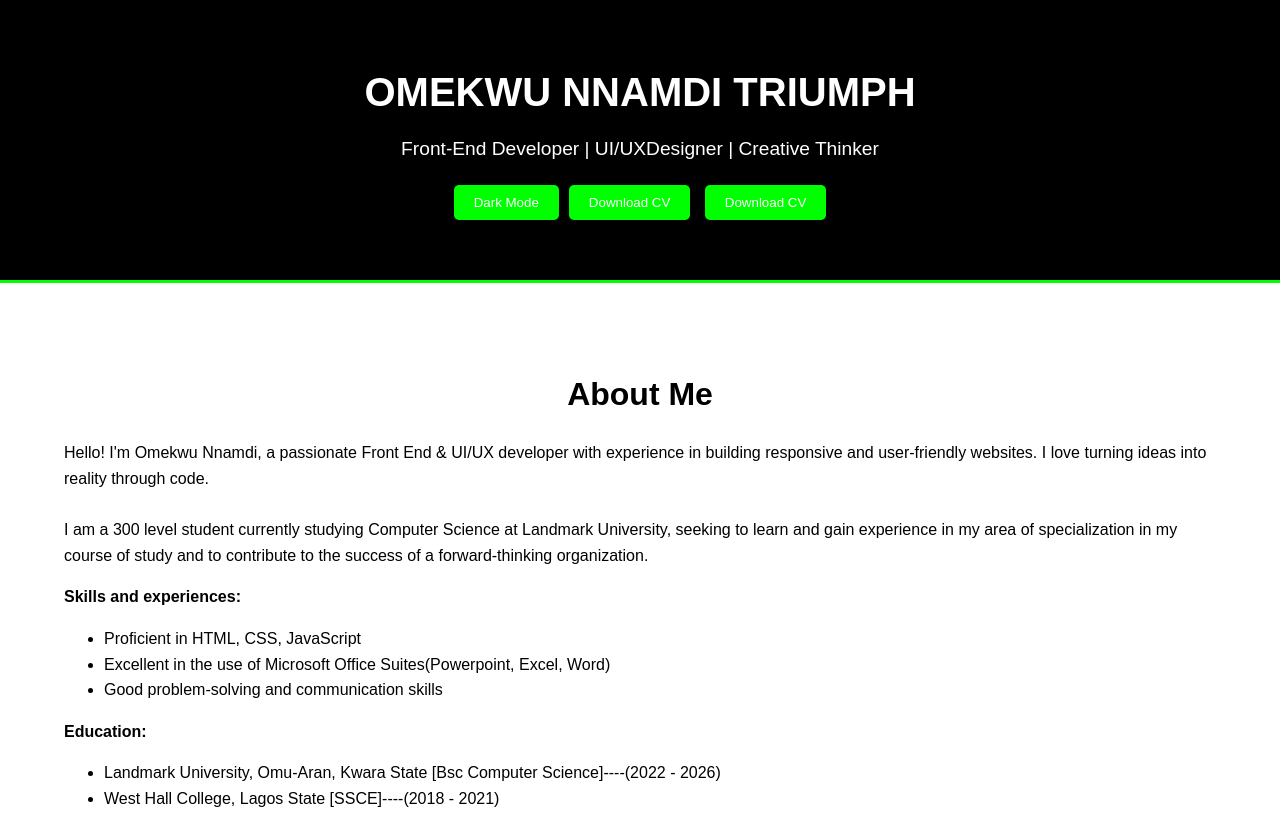
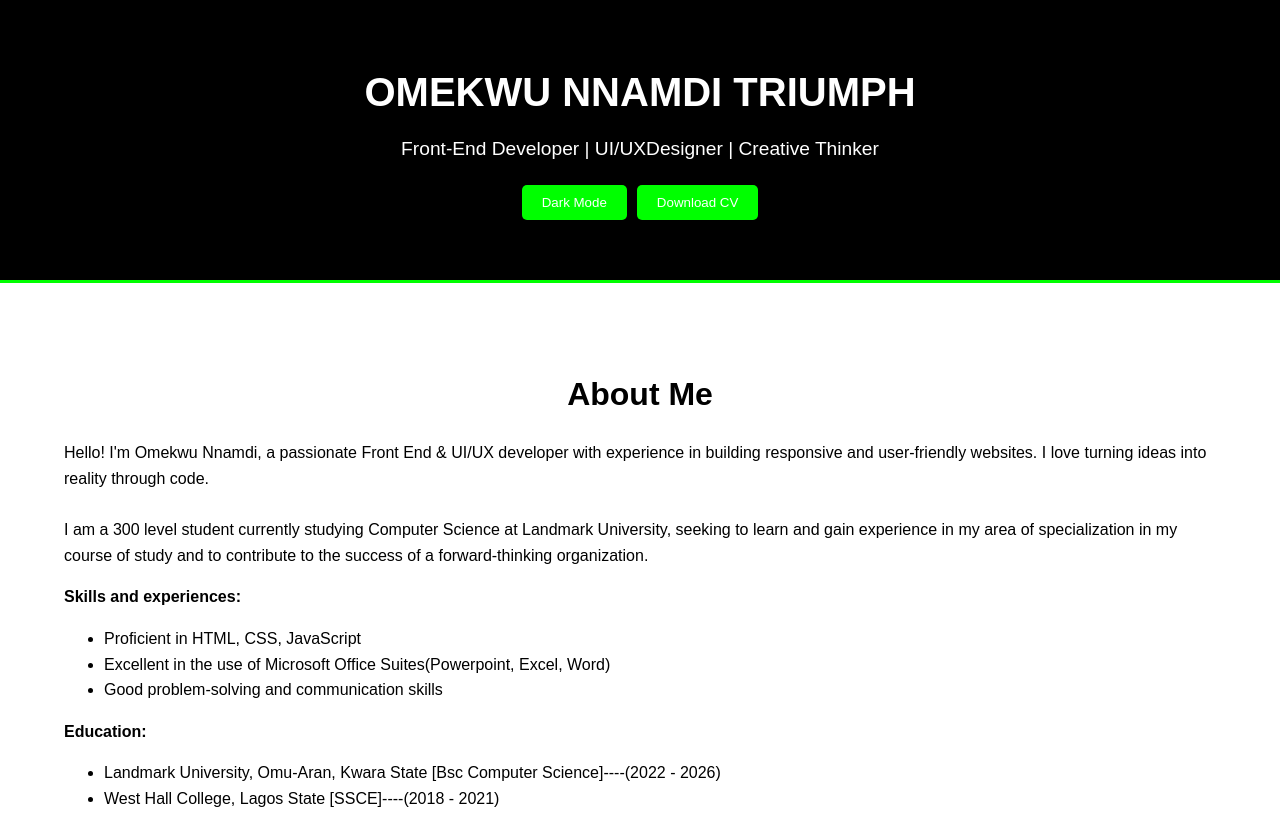
Before and after one commit to Triumph005/CV, a plain HTML site: page index.html in a window 1280 px wide. Shown: the top 815 px of the page. Drawn offline with Linux system fonts and the light colour scheme.

Commit message:
Update index.html

```diff
--- a/index.html
+++ b/index.html
@@ -14,7 +14,6 @@
       <h1>OMEKWU NNAMDI TRIUMPH</h1>
       <p>Front-End Developer | UI/UXDesigner | Creative Thinker</p>
       <button id="theme-toggle" aria-label="dark mode">Dark Mode</button>
-      <button id="cv-download" aria-label="Download CV" style="margin-left: 10px;">Download CV</button>
     </div>
   </header>
 
```
